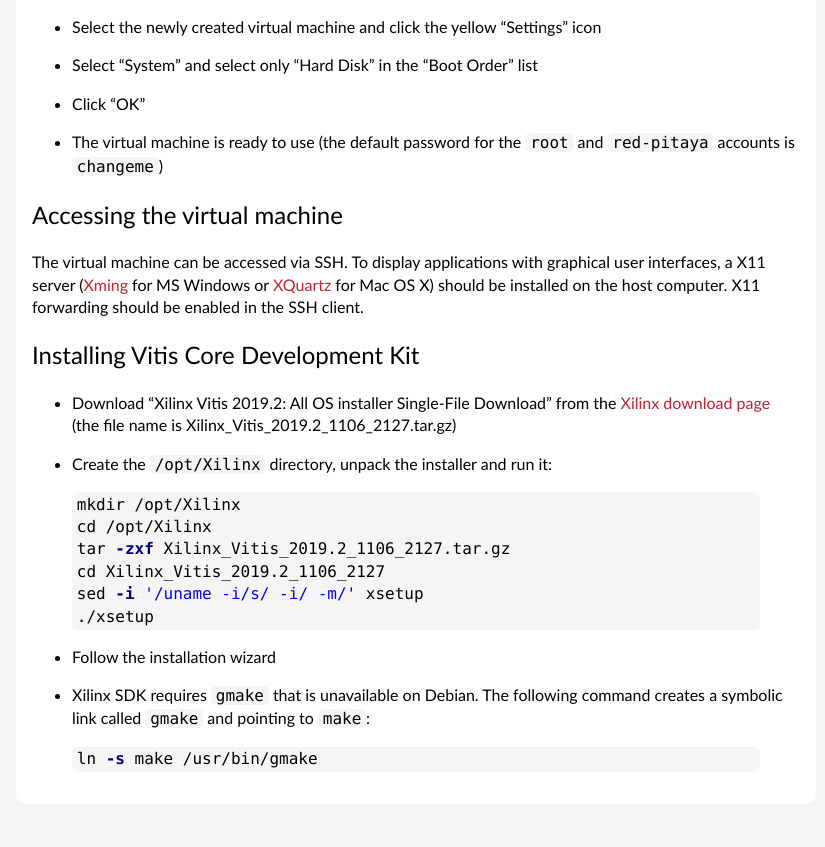
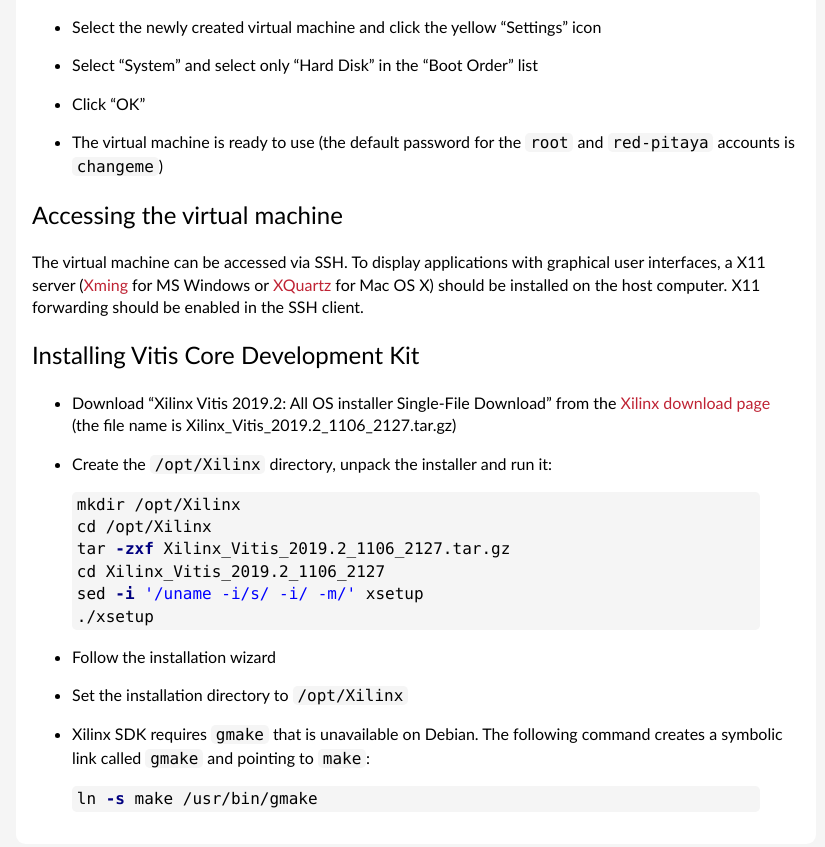
Before and after one commit to pavel-demin/red-pitaya-notes, a Jekyll site: the page built from development-machine.md, in a window 1280 px wide and 900 px high, scrolled down 1382 px. Shown: the top 847 px of the window, without its empty margins (224-1049 px from the left). Built offline with Jekyll 4.4.1, drawn with Linux system fonts in a browser that asks for light colours.

Commit message:
add installation directory to development-machine

```diff
--- a/development-machine.md
+++ b/development-machine.md
@@ -99,6 +99,8 @@
 
 - Follow the installation wizard
 
+- Set the installation directory to `/opt/Xilinx`
+
 - Xilinx SDK requires `gmake` that is unavailable on Debian. The following command creates a symbolic link called `gmake` and pointing to `make`:
 {% highlight bash %}
 ln -s make /usr/bin/gmake
```
